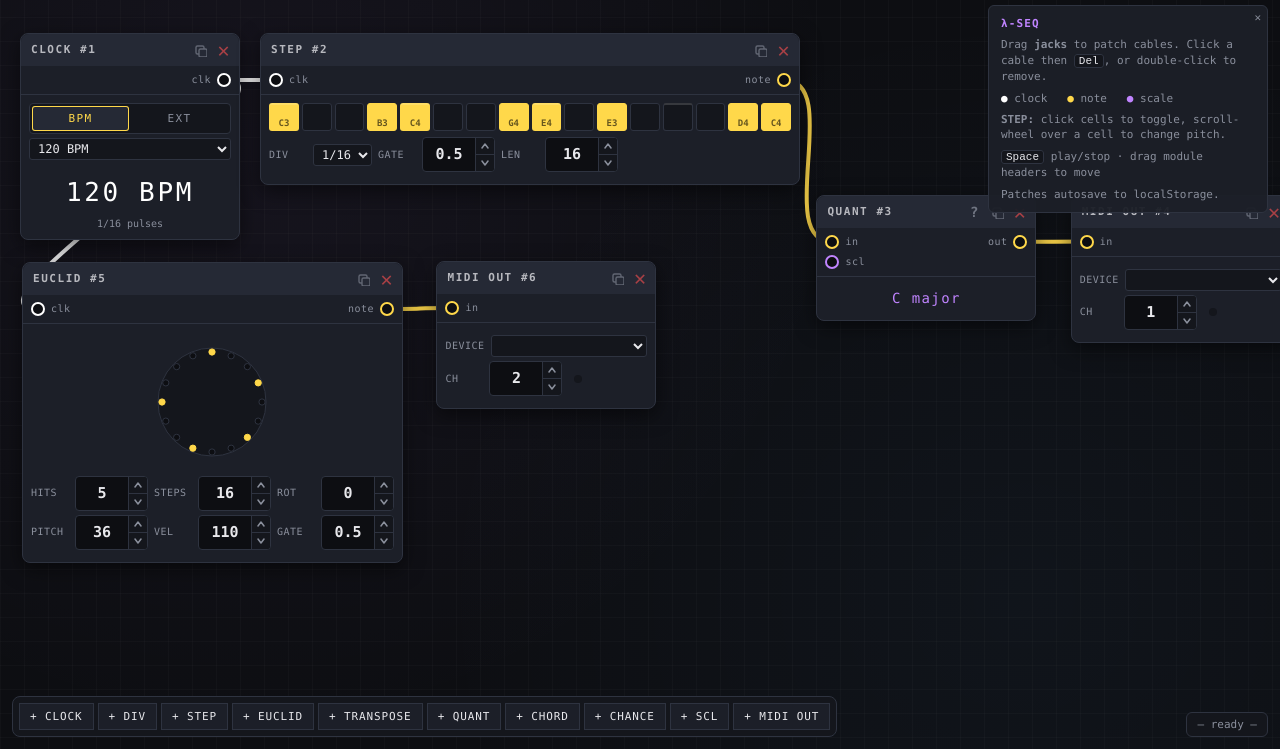
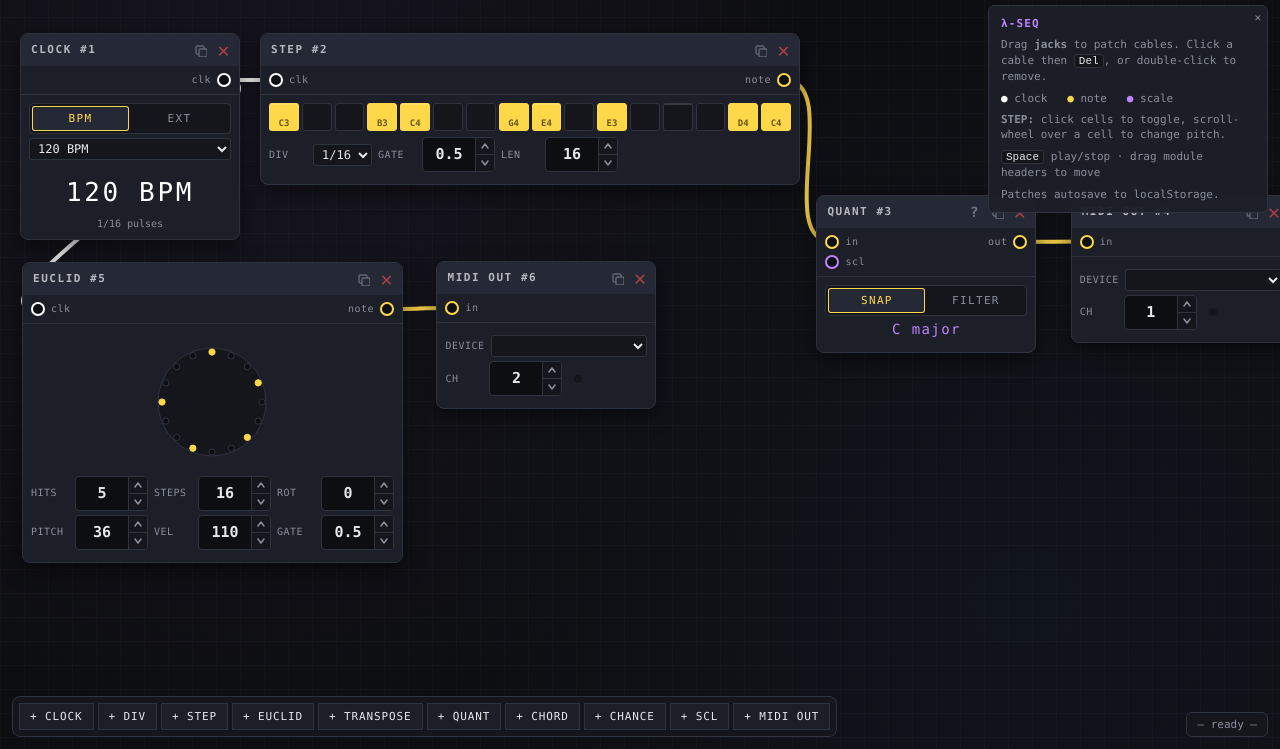
Before and after one commit to audiodude/lambda-sequencer, a plain HTML site: page index.html in a window 1280 px wide. Shown: the part 51-800 px from the top of the page. Drawn offline with nearby package versions, Linux system fonts and the light colour scheme.

Commit message:
Add SNAP/FILTER modes to QUANT
QUANT defaulted to forcing every input pitch to the nearest scale
degree, which is opinionated. FILTER mode keeps only the notes that
are already in scale and drops the rest — useful for thinning out a
chromatic source against a key without changing pitches you do want.

The mode toggle is the same segmented-pill control the CLOCK uses,
so the styling moves from .module.CLOCK .modeseg to .module .modeseg
to share it.

```diff
--- a/index.html
+++ b/index.html
@@ -150,14 +150,14 @@ html, body { margin:0; height:100%; background: var(--bg); color: var(--text); f
 .module .knob .spin button + button { border-top: 1px solid var(--line); }
 .module .knob .spin svg { width: 8px; height: 8px; display: block; }
 
-.module.CLOCK .modeseg { display: flex; width: 100%; background: var(--bg2); border: 1px solid var(--line); border-radius: 4px; padding: 2px; gap: 2px; }
-.module.CLOCK .modeseg button {
+.module .modeseg { display: flex; width: 100%; background: var(--bg2); border: 1px solid var(--line); border-radius: 4px; padding: 2px; gap: 2px; }
+.module .modeseg button {
   flex: 1; background: transparent; color: var(--dim); border: 0; padding: 5px 10px;
   font: inherit; font-size: 11px; letter-spacing: 0.12em; cursor: pointer; border-radius: 3px;
   transition: background 0.1s, color 0.1s;
 }
-.module.CLOCK .modeseg button:hover { color: var(--text); }
-.module.CLOCK .modeseg button.on { background: var(--panel-hi); color: var(--note); box-shadow: inset 0 0 0 1px var(--note); }
+.module .modeseg button:hover { color: var(--text); }
+.module .modeseg button.on { background: var(--panel-hi); color: var(--note); box-shadow: inset 0 0 0 1px var(--note); }
 
 .module.CLOCK .big { font-size: 26px; text-align:center; padding: 10px 0 6px; letter-spacing: 0.1em; color: var(--clock); transition: color 0.05s, text-shadow 0.05s; }
 .module.CLOCK .big.flash { color: var(--accent); text-shadow: 0 0 12px var(--accent); }
@@ -451,9 +451,16 @@ html, body { margin:0; height:100%; background: var(--bg); color: var(--text); f
                 @head-pointerdown="$emit('head-pointerdown', $event)"
                 @port-pointerdown="$emit('port-pointerdown', $event)"
                 @remove="$emit('remove')" @duplicate="$emit('duplicate')">
+    <div class="modeseg">
+      <button type="button" :class="{ on: module.params.mode === 'snap' }"
+              @click="module.params.mode = 'snap'; $emit('change')">SNAP</button>
+      <button type="button" :class="{ on: module.params.mode === 'filter' }"
+              @click="module.params.mode = 'filter'; $emit('change')">FILTER</button>
+    </div>
     <div class="scaledisp">{{ scaleLabel }}</div>
     <template #help>
-      Snaps incoming pitch to the active scale.<br>
+      <b>SNAP</b>: forces every incoming pitch to the nearest scale degree.<br>
+      <b>FILTER</b>: passes notes through only if they are already in the scale.<br>
       Defaults to <b>C major</b>; patch <span class="scl">scl</span> to override.
     </template>
   </module-frame>
@@ -693,13 +700,19 @@ const TYPES = {
   },
   QUANT: {
     inputs: [{name:'in',type:'note'},{name:'scl',type:'scale'}], outputs: [{name:'out',type:'note'}],
-    defaults: () => ({}),
+    defaults: () => ({ mode: 'snap' }),
     onInput(ctx, m, port, ev) {
       if (port === 'scl' && ev.kind === 'scale') { m.state.localScale = ev; return; }
       if (port !== 'in' || ev.kind !== 'note') return;
       const scl = m.state.localScale || { root: 0, scale: 'major' };
       const arr = SCALES[scl.scale] || SCALES.chromatic;
-      ctx.emit(m, 'out', { ...ev, pitch: quantize(ev.pitch, scl.root, arr) });
+      if (m.params.mode === 'filter') {
+        const pc = ((ev.pitch - scl.root) % 12 + 12) % 12;
+        if (!arr.includes(pc)) return;
+        ctx.emit(m, 'out', ev);
+      } else {
+        ctx.emit(m, 'out', { ...ev, pitch: quantize(ev.pitch, scl.root, arr) });
+      }
     },
   },
   CHORD: {
```
